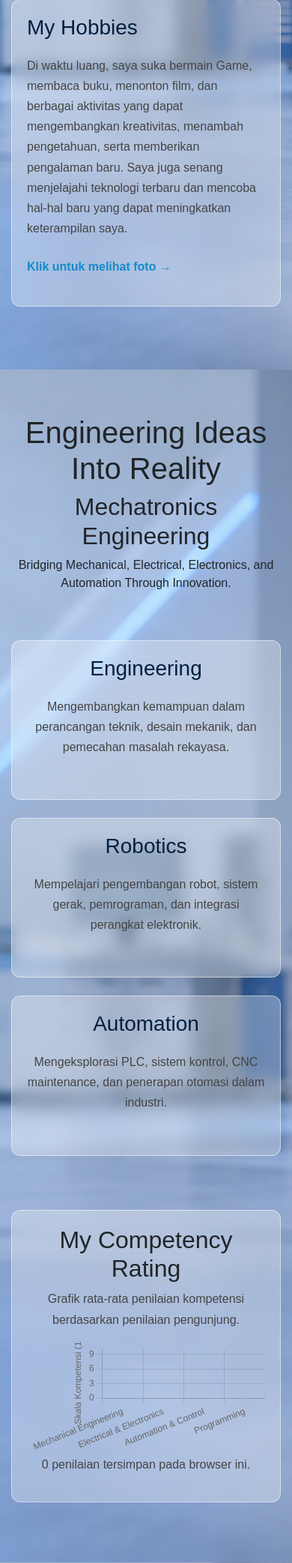
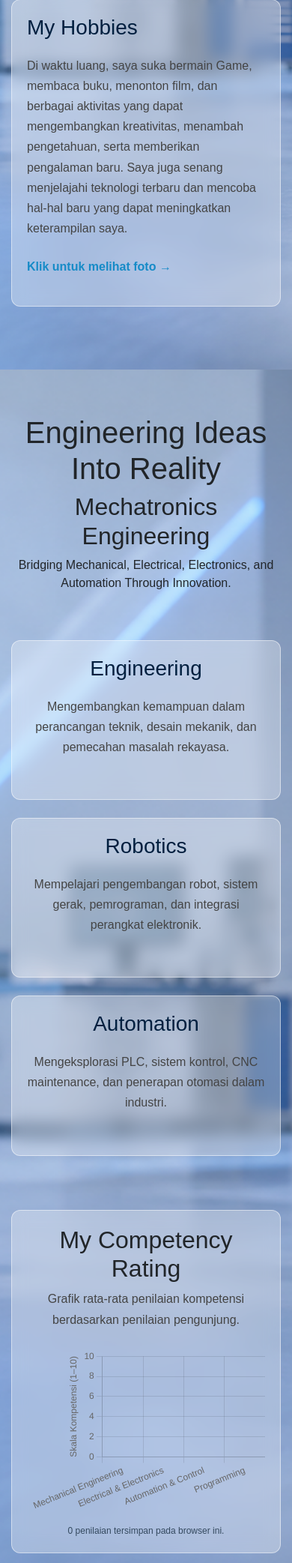
Before and after one commit to Liebel27/Portofolio_anton, a PHP site: page / in a window 390 px wide. Shown: the part 532-2617 px from the top of the page at 75% size. Run offline with PHP 8.4, Linux system fonts and the light colour scheme.

Commit message:
Fix rating chart CSS

```diff
--- a/CSS/Desain.css
+++ b/CSS/Desain.css
@@ -1,4 +1,3 @@
-
 /* ========================================
    1. PENGATURAN DASAR
 ======================================== */
@@ -831,7 +830,7 @@ body {
 
 /* GRAFIK PENILAIAN */
 
-#contact .rating-chart {
+#home .rating-chart {
     position: relative;
     display: block;
     width: 100%;
@@ -841,12 +840,12 @@ body {
     overflow: visible;
 }
 
-#contact .rating-chart canvas {
+#home .rating-chart canvas {
     display: block;
     max-width: 100%;
 }
 
-#contact .rating-status {
+#home .rating-status {
     margin: 14px 0 0;
     color: #34495e;
     font-size: 12px;
@@ -917,7 +916,7 @@ body {
         padding: 25px 20px !important;
     }
 
-    #contact .rating-chart {
+    #home .rating-chart {
         height: 220px;
         min-height: 220px;
     }
```
